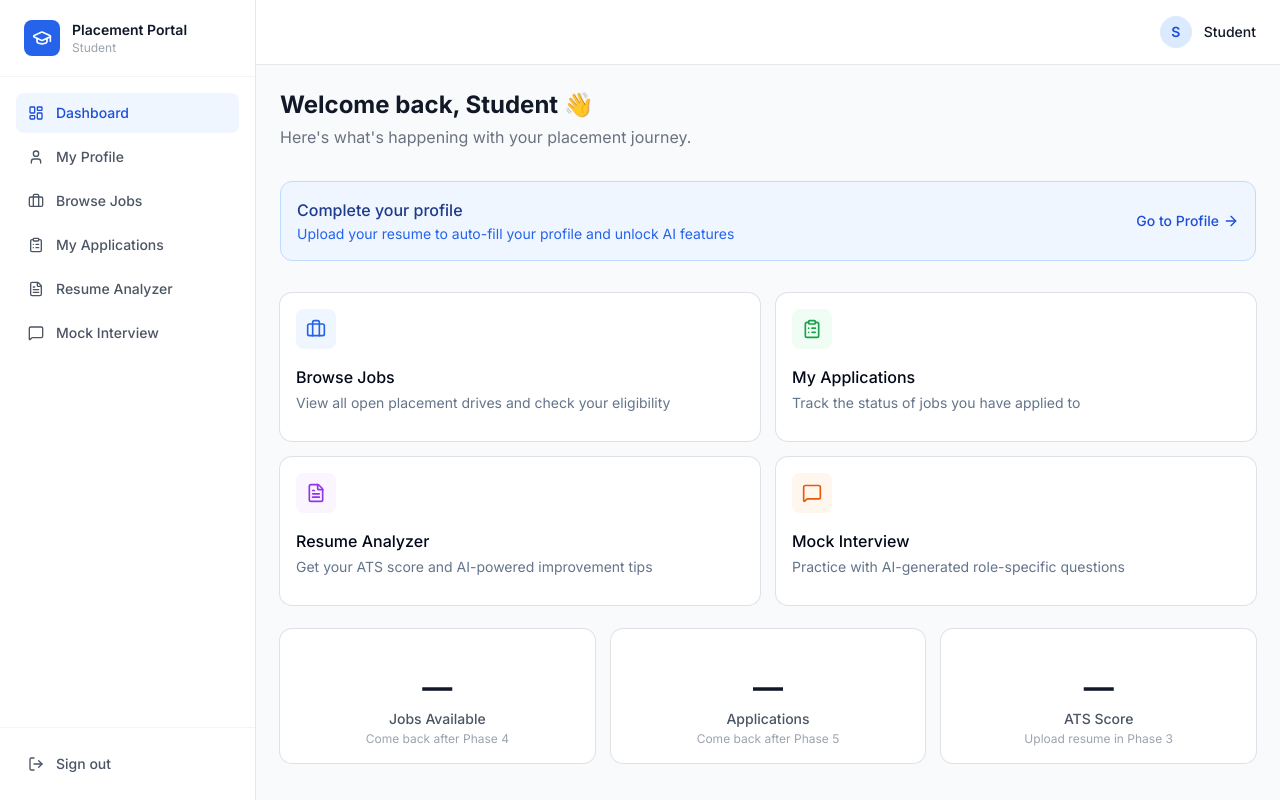
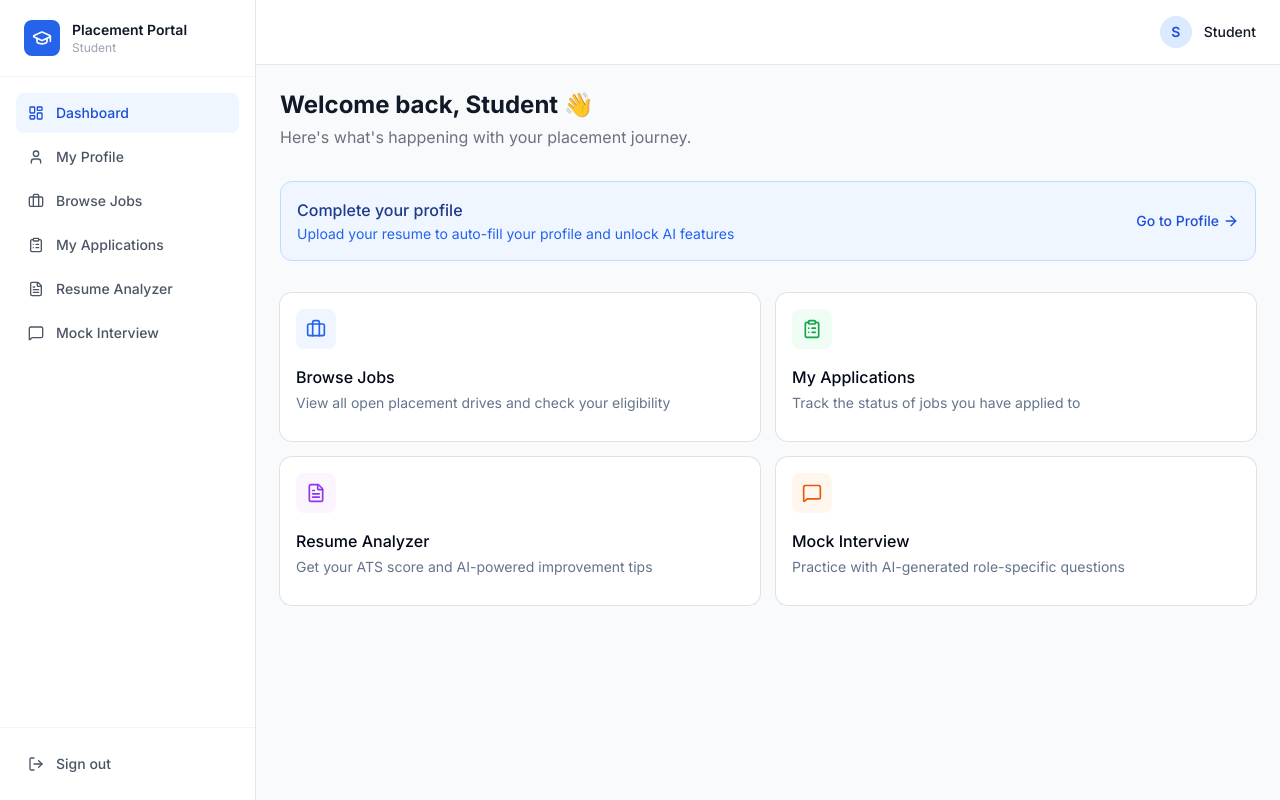
Before and after one commit to 1mayan1/placement-portal, a Next.js app: page /student/dashboard in a window 1280 px wide. Built offline with nearby package versions, Linux system fonts and the light colour scheme; no server answers.

Commit message:
Final cleanup: remove dev placeholders and phase references

```diff
--- a/src/app/api/auth/register/route.ts
+++ b/src/app/api/auth/register/route.ts
@@ -52,7 +52,7 @@ export async function POST(req: NextRequest) {
     });
 
     // Create the blank Student profile linked to this user
-    // The student will fill it in on the Profile page (Phase 3)
+    // The student will fill it in on the Profile page
     await Student.create({
       userId: user._id,
     });
--- a/src/app/student/dashboard/page.tsx
+++ b/src/app/student/dashboard/page.tsx
@@ -1,14 +1,8 @@
 "use client";
-
-/**
- * Student dashboard — the first page a student sees after login.
- * Shows summary stats and quick links. Will be enriched in later phases.
- */
 
 import { useSession } from "next-auth/react";
 import {
   Card,
-  CardContent,
   CardDescription,
   CardHeader,
   CardTitle,
@@ -95,23 +89,6 @@ export default function StudentDashboard() {
           </Link>
         ))}
       </div>
-
-      {/* Placeholder stats — these will use real data from Phase 4 onwards */}
-      <div className="grid grid-cols-3 gap-4 mt-6">
-        {[
-          { label: "Jobs Available", value: "—", note: "Come back after Phase 4" },
-          { label: "Applications", value: "—", note: "Come back after Phase 5" },
-          { label: "ATS Score", value: "—", note: "Upload resume in Phase 3" },
-        ].map((stat) => (
-          <Card key={stat.label}>
-            <CardContent className="pt-6 text-center">
-              <p className="text-3xl font-bold text-gray-900">{stat.value}</p>
-              <p className="text-sm font-medium text-gray-600 mt-1">{stat.label}</p>
-              <p className="text-xs text-gray-400 mt-0.5">{stat.note}</p>
-            </CardContent>
-          </Card>
-        ))}
-      </div>
     </div>
   );
 }
--- a/src/app/student/interview/page.tsx
+++ b/src/app/student/interview/page.tsx
@@ -1,7 +1,7 @@
 "use client";
 
 /**
- * Mock Interview — Phase 7 showpiece.
+ * Mock Interview
  *
  * State machine:
  *   setup → starting → asking → grading → graded → (loop) → done
--- a/src/app/student/jobs/[id]/page.tsx
+++ b/src/app/student/jobs/[id]/page.tsx
@@ -152,7 +152,7 @@ export default function JobDetailPage() {
         </div>
       </div>
 
-      {/* Eligibility card — the visual centrepiece of Phase 4 */}
+      {/* Eligibility card */}
       <Card className={`mb-6 border-2 ${isEligible ? "border-green-200" : "border-red-200"}`}>
         <CardHeader className="pb-3">
           <CardTitle className="text-base flex items-center gap-2">
--- a/src/app/student/jobs/page.tsx
+++ b/src/app/student/jobs/page.tsx
@@ -140,7 +140,7 @@ export default function BrowseJobsPage() {
                       <div className="flex items-center gap-2 flex-wrap">
                         <h3 className="font-semibold text-gray-900">{job.title}</h3>
 
-                        {/* Eligibility badge — the star of Phase 4 */}
+                        {/* Eligibility badge */}
                         {job.hasApplied ? (
                           <Badge className="bg-blue-100 text-blue-700 hover:bg-blue-100 gap-1">
                             <CheckCheck className="w-3 h-3" />
```
Also changed, not shown: src/lib/claude.ts (+5 -5 lines).
